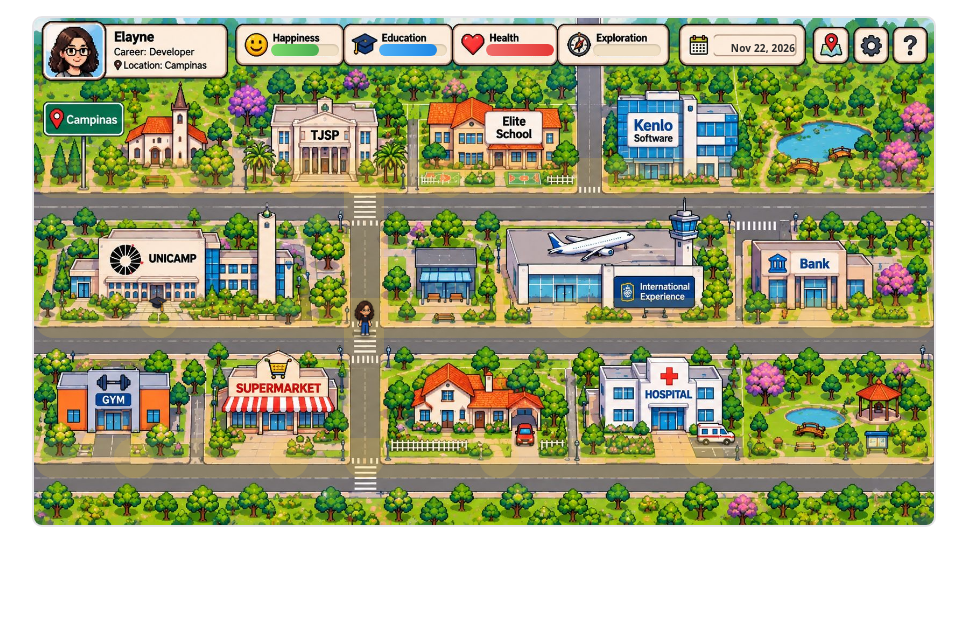
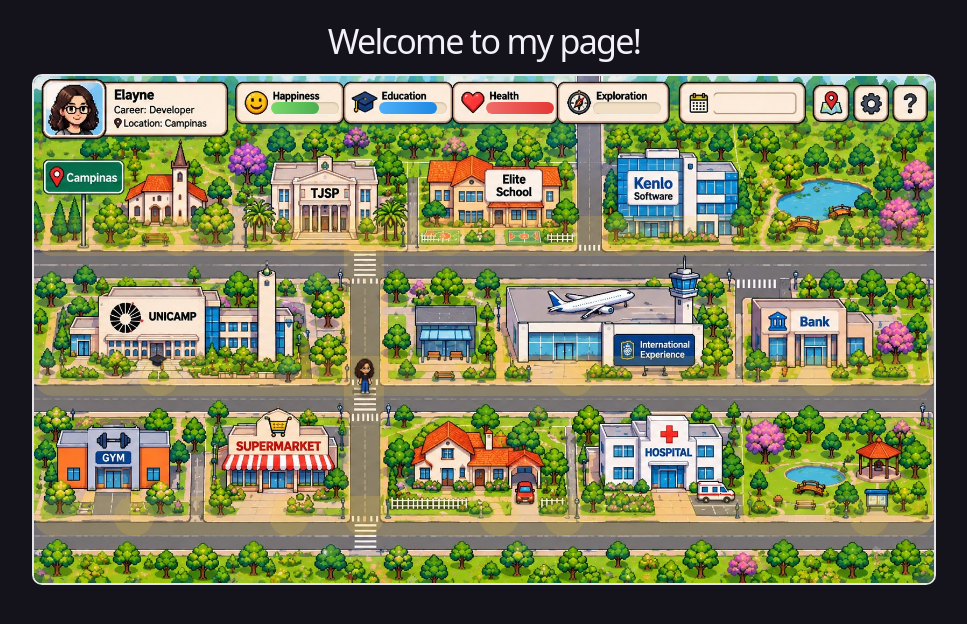
Before and after one commit to elaynecardosojhu-ai/elaynecardosojhu-ai.github.io, a React (Vite) app: page /#/ in a window 1280 px wide. Shown: the top 624 px of the page, without its empty margins (156-1123 px from the left). Built offline with nearby package versions, Linux system fonts and the light colour scheme.

Commit message:
Add dark page background and welcome header, restrict building checkmarks to permanently-done stops, shift hospital door left by its width, remove date HUD

```diff
--- a/src/game/TownMap.css
+++ b/src/game/TownMap.css
@@ -5,7 +5,22 @@
   gap: 16px;
   padding: 16px;
   width: 100%;
+  min-height: 100svh;
   box-sizing: border-box;
+  background: #14121a;
+}
+
+.town-header {
+  width: 100%;
+  max-width: 900px;
+  text-align: center;
+  padding: 12px 0 4px;
+}
+
+.town-header h1 {
+  margin: 0;
+  color: #f3f0fa;
+  font-size: clamp(22px, 4vw, 34px);
 }
 
 .town-map-wrap {
@@ -99,23 +114,6 @@
 
 .player-sprite {
   filter: drop-shadow(0 1px 1px rgba(0, 0, 0, 0.3));
-}
-
-.town-hud-date {
-  position: absolute;
-  left: 75.5%;
-  top: 3%;
-  width: 11%;
-  height: 6%;
-  display: flex;
-  align-items: center;
-  justify-content: center;
-  font-size: clamp(6px, 0.95vw, 10px);
-  font-weight: 600;
-  color: #2c2c2c;
-  pointer-events: none;
-  white-space: nowrap;
-  overflow: hidden;
 }
 
 /* Fulfillable HUD stat bars: overlaid on top of the baked-in bar artwork so
--- a/src/game/TownMap.tsx
+++ b/src/game/TownMap.tsx
@@ -278,10 +278,6 @@ function clamp(value: number, min: number, max: number) {
   return Math.min(max, Math.max(min, value))
 }
 
-function formatToday() {
-  return new Date().toLocaleDateString('en-US', { month: 'short', day: 'numeric', year: 'numeric' })
-}
-
 // Builds a simple road-following route from any point on the grid to a
 // building's door: over to the vertical connector, up/down to the door's
 // own road row, across to the building, then down its spur to the door.
@@ -346,7 +342,6 @@ export default function TownMap() {
   const [explorationStat, setExplorationStat] = useState(
     TOTAL_STOPS > 0 ? Math.round((visited.size / TOTAL_STOPS) * 100) : 0,
   )
-  const today = formatToday()
 
   const stats = {
     happiness: happinessStat,
@@ -1194,11 +1189,35 @@ export default function TownMap() {
   const himSpriteSrc = himWalkFrame === 0 ? himWalk : himWalk2
   const himShouldMirror = himFacingLeft
 
+  // Checkmarks only mark buildings we're genuinely done with for good: the
+  // first-row jobs (once their job is collected), the bank (once the car is
+  // unlocked -- the last money pickup it'll ever offer), and the one-off
+  // flavor-only stops (church, park). Everything in the endgame loop
+  // (Unicamp, airport, gym, supermarket, house, hospital) never gets one,
+  // since the player keeps coming back to those.
+  function isPermanentlyDone(buildingId: string): boolean {
+    switch (buildingId) {
+      case 'tjsp':
+      case 'elite-school':
+      case 'kenlo-software':
+        return collectedJobs.has(buildingId)
+      case 'bank':
+        return hasCar
+      case 'church':
+      case 'park':
+        return visited.has(buildingId)
+      default:
+        return false
+    }
+  }
+
   return (
     <div className="town">
+      <header className="town-header">
+        <h1>Welcome to my page!</h1>
+      </header>
       <div className="town-map-wrap">
         <img src={townBackground} alt="" className="town-map-wrap__background" />
-        <div className="town-hud-date">{today}</div>
 
         <div className="town-hud-bar town-hud-bar--happiness">
           <div className="town-hud-bar__fill" style={{ width: `${stats.happiness}%` }} />
@@ -1265,7 +1284,7 @@ export default function TownMap() {
                 className={nearBuilding?.id === building.id ? 'building building--near' : 'building'}
               >
                 <circle cx={door.x} cy={door.y} r={10} className="building__door-marker" />
-                {visited.has(building.id) && (
+                {isPermanentlyDone(building.id) && (
                   <text x={door.x} y={door.y - 16} textAnchor="middle" className="building__visited-check">
                     ✓
                   </text>
--- a/src/game/buildings.ts
+++ b/src/game/buildings.ts
@@ -142,6 +142,7 @@ export const BUILDINGS: Building[] = [
     y: 340,
     width: 140,
     height: 90,
+    doorOffsetX: -140,
     flavor: "A reminder to take care of yourself — health comes before deadlines.",
     returnFlavor: 'All good here, just a check-up.',
   },
```
